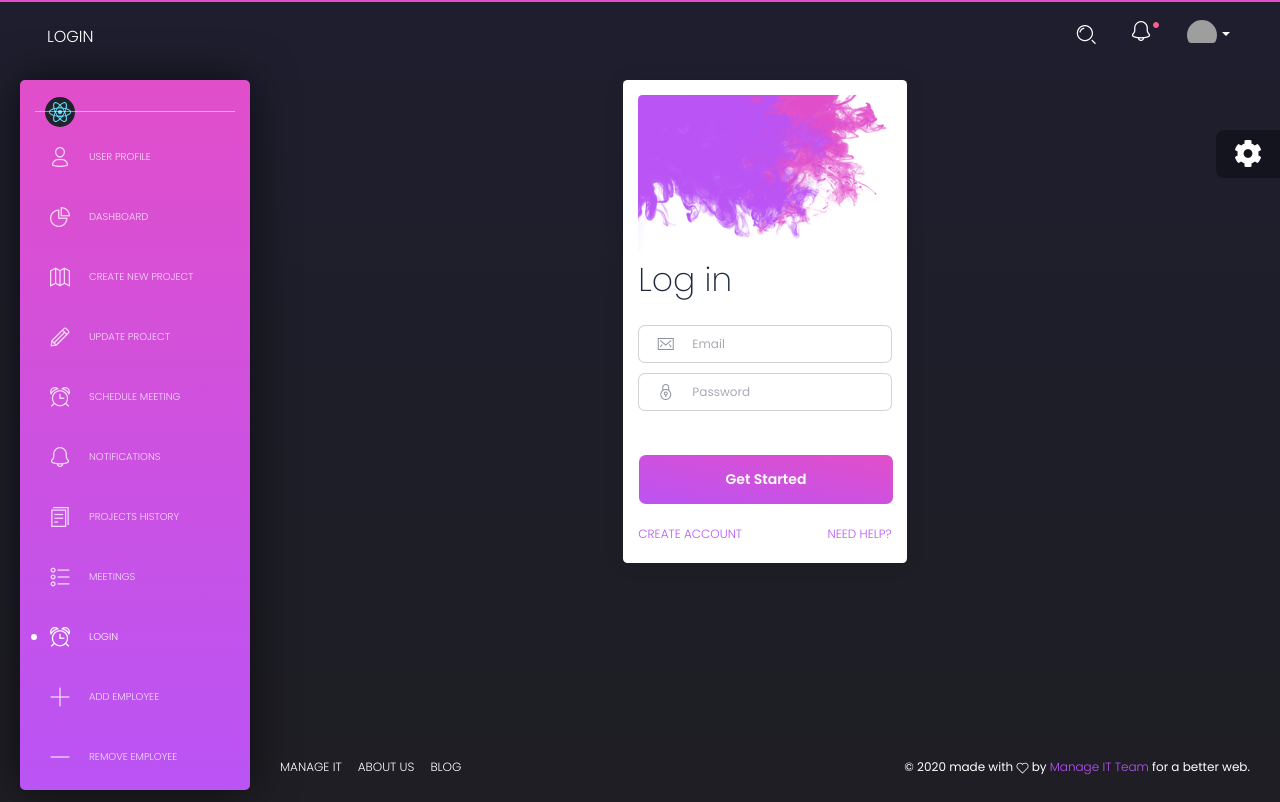
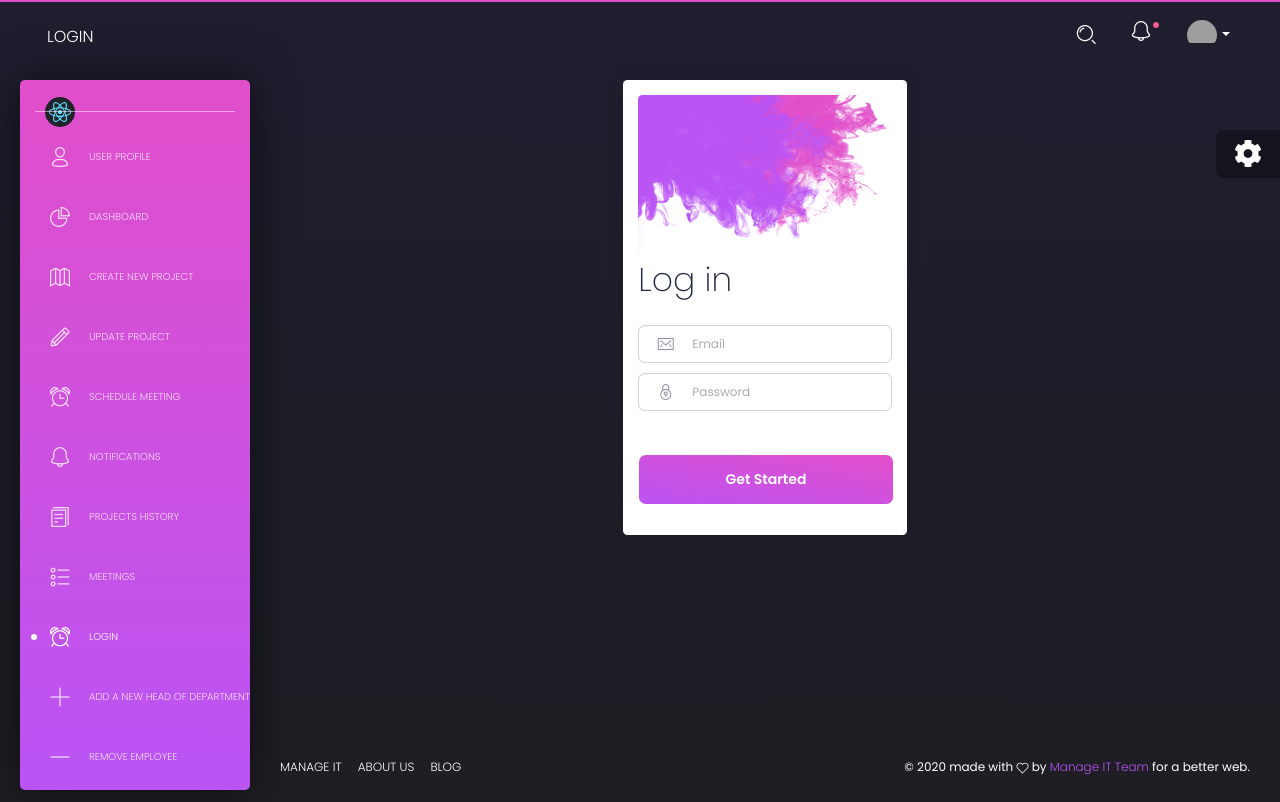
Before and after one commit to thesis-Project-Team3/thesis_Project_ManageIT, a React (Create React App) app in the folder client/: page /admin/Login in a window 1280 px wide. Built offline with nearby package versions, Linux system fonts and the light colour scheme; grey boxes are pictures that could not be loaded.

Commit message:
need to fix roles

```diff
--- a/client/src/components/Navbars/AdminNavbar.js
+++ b/client/src/components/Navbars/AdminNavbar.js
@@ -72,7 +72,7 @@ class AdminNavbar extends React.Component {
   //this is a function for logging out the user
   logout = () => {
     localStorage.removeItem('token');
-    window.location = '/';
+    window.location = '/login';
   };
   render() {
     return (
--- a/client/src/index.js
+++ b/client/src/index.js
@@ -1,5 +1,6 @@
 import React from 'react';
 import ReactDOM from 'react-dom';
+import jwtDecode from 'jwt-decode';
 import { createBrowserHistory } from 'history';
 import { Router, Route, Switch, Redirect } from 'react-router-dom';
 import Login from './views/Login.js';
@@ -15,7 +16,7 @@ const hist = createBrowserHistory();
 ReactDOM.render(
   <Router history={hist}>
     <Switch>
-      <Route exact path="/" render={(props) => <Login {...props} />} />
+      <Route exact path="/login" render={(props) => <Login {...props} />} />
       <Route path="/admin" render={(props) => <AdminLayout {...props} />} />
       <Route path="/rtl" render={(props) => <RTLLayout {...props} />} />
       <Redirect from="/" to="/admin/dashboard" />
--- a/client/src/layouts/Admin/Admin.js
+++ b/client/src/layouts/Admin/Admin.js
@@ -99,6 +99,7 @@ class Admin extends React.Component {
     }
     return 'Brand';
   };
+
   render() {
     return (
       <>
--- a/client/src/routes.js
+++ b/client/src/routes.js
@@ -1,3 +1,4 @@
+import jwtDecode from 'jwt-decode';
 import Dashboard from 'views/Dashboard.js';
 // import Icons from "views/Icons.js";
 // import Map from "views/Map.js";
@@ -105,7 +106,7 @@ var routes = [
   },
   {
     path: '/Register',
-    name: 'Add Employee',
+    name: 'Add a new head of department',
     rtlName: 'ل',
     icon: 'tim-icons icon-simple-add',
     component: Register,
@@ -136,4 +137,26 @@ var routes = [
   //   layout: "/rtl"
   // }
 ];
+
+// if (jwtDecode(localStorage.getItem('token'))) {
+//   routes = [
+//     {
+//       path: '/user-profile',
+//       name: 'User Profile',
+//       rtlName: 'ملف تعريفي للمستخدم',
+//       icon: 'tim-icons icon-single-02',
+//       component: UserProfile,
+//       layout: '/admin',
+//     },
+//     {
+//       path: '/Login',
+//       name: 'Login',
+//       rtlName: 'ل',
+//       icon: 'tim-icons icon-time-alarm',
+//       component: Login,
+//       layout: '/admin',
+//     },
+//   ];
+// }
+
 export default routes;
--- a/client/src/views/Login.js
+++ b/client/src/views/Login.js
@@ -83,7 +83,7 @@ class Login extends React.Component {
                       </InputGroupAddon>
                       <Input
                         placeholder="Password"
-                        type="text"
+                        type="password"
                         name="password"
                         id="password"
                         value={loginInformations.password}
@@ -102,28 +102,6 @@ class Login extends React.Component {
                     >
                       Get Started
                     </Button>
-                    <div className="pull-left">
-                      <h6>
-                        <a
-                          className="link footer-link"
-                          href="#pablo"
-                          onClick={(e) => e.preventDefault()}
-                        >
-                          Create Account
-                        </a>
-                      </h6>
-                    </div>
-                    <div className="pull-right">
-                      <h6>
-                        <a
-                          className="link footer-link"
-                          href="#pablo"
-                          onClick={(e) => e.preventDefault()}
-                        >
-                          Need Help?
-                        </a>
-                      </h6>
-                    </div>
                   </CardFooter>
                 </Card>
               </Form>
--- a/client/src/views/Register.js
+++ b/client/src/views/Register.js
@@ -103,7 +103,7 @@ class Register extends React.Component {
                 <Card className="card-register card-white">
                   <CardHeader>
                     <img alt="..." src={require('./card-primary.png')} />
-                    <CardTitle tag="h1">Register</CardTitle>
+                    <CardTitle tag="h1">Add a new head of department</CardTitle>
                   </CardHeader>
                   <CardBody>
                     <InputGroup>
--- a/client/src/views/UserProfile.js
+++ b/client/src/views/UserProfile.js
@@ -37,6 +37,7 @@ class UserProfile extends React.Component {
       .catch((err) => console.log('Error', err));
   }
   render() {
+    const { profileInformations } = this.state;
     return (
       <>
         <div className="content">
@@ -53,9 +54,7 @@ class UserProfile extends React.Component {
                         <FormGroup>
                           <label>Department</label>
                           <Input
-                            defaultValue={
-                              this.state.profileInformations.department
-                            }
+                            defaultValue={profileInformations.department}
                             disabled
                             placeholder="Department"
                             type="text"
@@ -67,9 +66,7 @@ class UserProfile extends React.Component {
                         <FormGroup>
                           <label>Fullname</label>
                           <Input
-                            defaultValue={
-                              this.state.profileInformations.fullname
-                            }
+                            defaultValue={profileInformations.fullname}
                             placeholder="Fullname"
                             type="text"
                           />
@@ -82,7 +79,7 @@ class UserProfile extends React.Component {
                             Email address
                           </label>
                           <Input
-                            defaultValue={this.state.profileInformations.email}
+                            defaultValue={profileInformations.email}
                             type="email"
                             disabled
                           />
@@ -172,13 +169,10 @@ class UserProfile extends React.Component {
                         className="avatar"
                         src="https://i.postimg.cc/2ysnx7H8/photo-1511367461989-f85a21fda167.jpg"
                       />
-                      <h5 className="title">
-                        {this.state.profileInformations.fullname}
-                      </h5>
+                      <h5 className="title">{profileInformations.fullname}</h5>
                     </a>
                     <p className="description">
-                      {this.state.profileInformations.department} Department
-                      Employee
+                      {profileInformations.department} Department Employee
                     </p>
                   </div>
                   <div className="card-description">ME .......</div>
```
